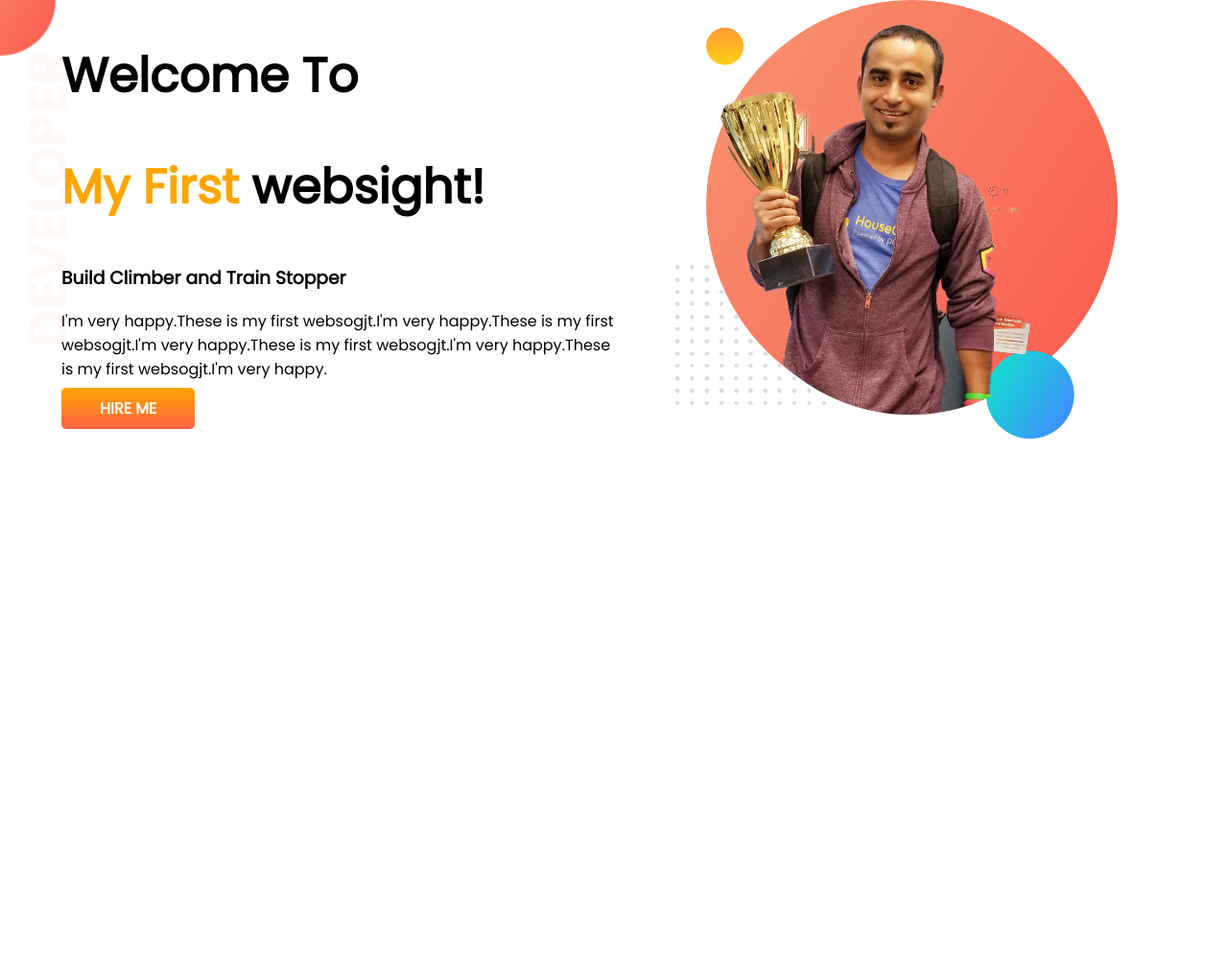
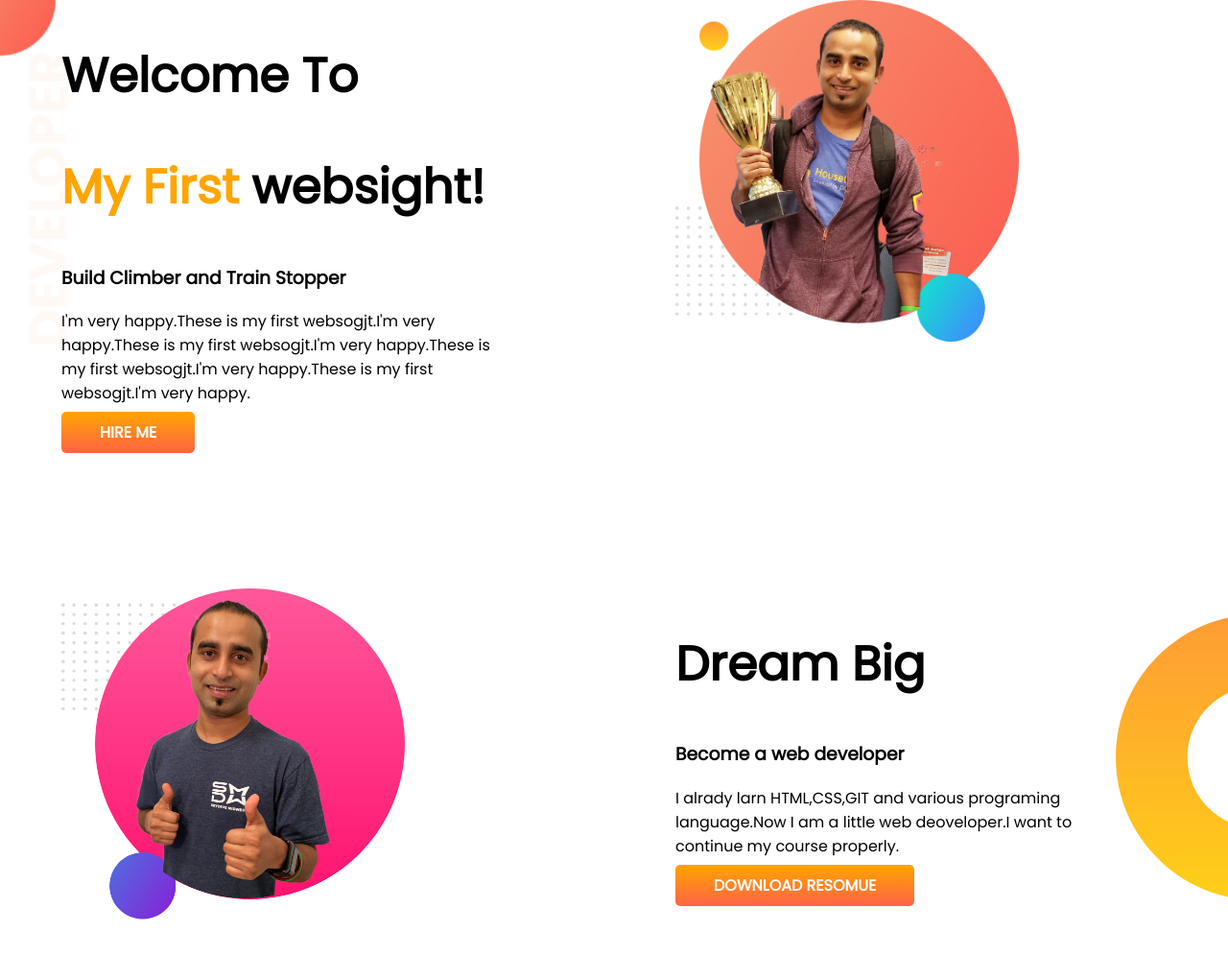
Before and after one commit to Bijoykrishna11/developer-portfolio, a plain HTML site: page index.html in a window 1280 px wide. Shown: the whole page at 96% size. Before the commit the page ends 800 px from the top, so only its background shows below. Drawn offline with Linux system fonts and the light colour scheme.

Commit message:
dream added

```diff
--- a/index.html
+++ b/index.html
@@ -26,5 +26,24 @@
 </div>
 </section>
 
+<section class="dream-big">
+<div class="wt">
+<img src="developer-portfolio-master/images/jhankar2.png" alt="">
+
+</div>
+
+<div class="wt">
+<h1>Dream Big</h1>
+<h3>Become a web developer</h3>
+<p>I alrady larn HTML,CSS,GIT and various programing language.Now I am a little web deoveloper.I want to continue my course properly.</p>
+
+<a class="link-button" target="_blank" href="https://fonts.google.com/specimen/Poppins"> DOWNLOAD RESOMUE</a>
+
+</div>
+
+
+
+</section>
+
 </body>
 </html>
--- a/style.css
+++ b/style.css
@@ -13,11 +13,13 @@ color: orange;
 
 section{
     display: flex;
+    margin-bottom: 150px;
 }
 
 .wt{
     width: 50%;
     padding-left: 5%;
+    padding-right: 10%;
 }
 
 .wt img{
@@ -35,3 +37,9 @@ color: white;
    background-image: url(developer-portfolio-master/images/top-banner.png);
    background-repeat: no-repeat;
 }
+.dream-big{
+    background-image: url(dream-bg.png);
+
+    background-repeat: no-repeat;
+    background-position: right;
+}
```
Also changed, not shown: dream-bg.png (added).
